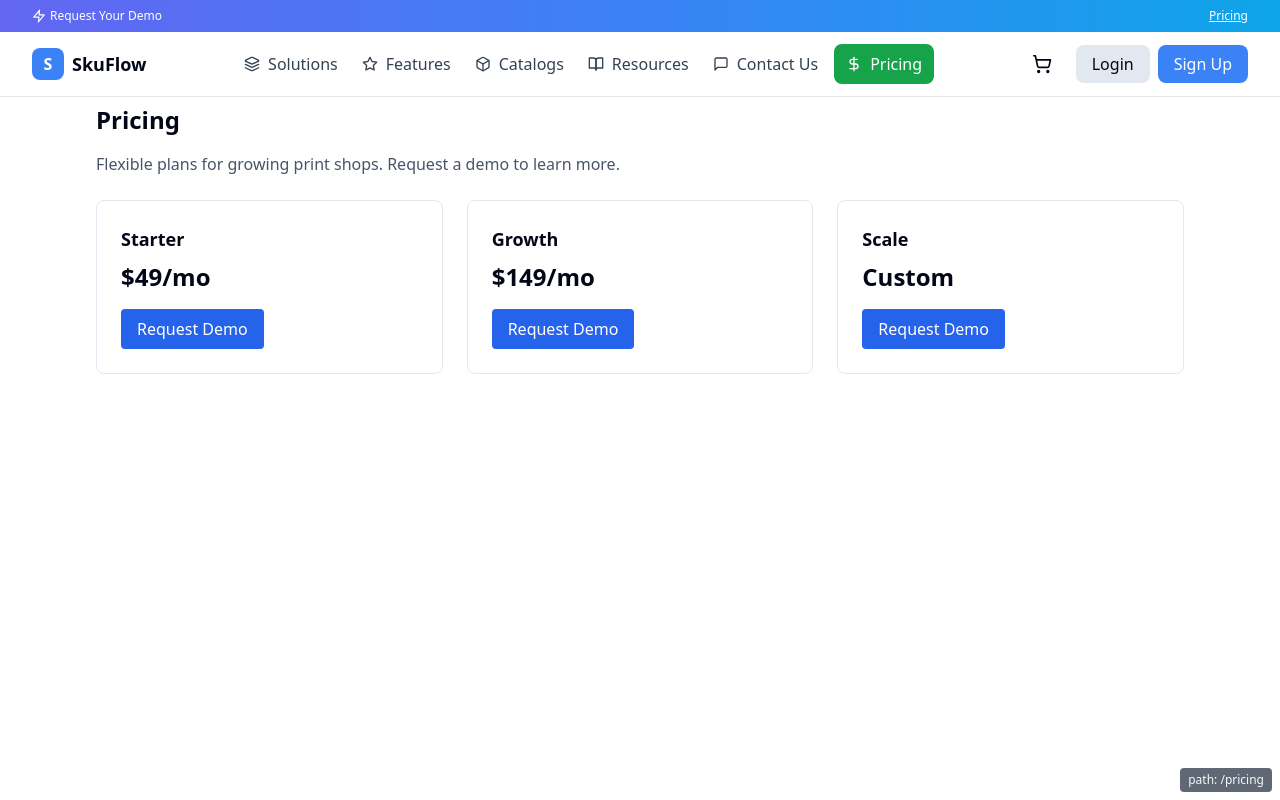
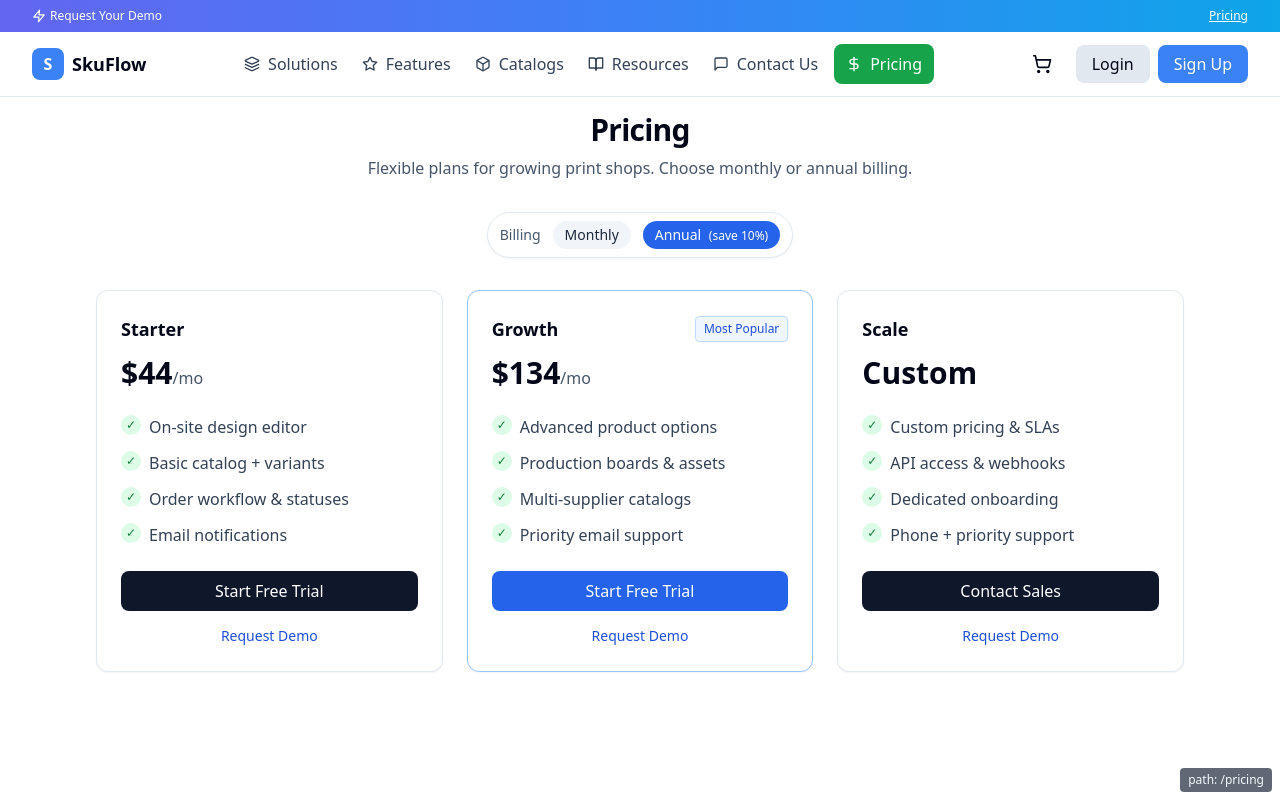
Before and after one commit to AustinRader123/-Users-austinrader-New1jan2925-print-saas-platform, a React (Vite) app in the folder frontend/: page /pricing in a window 1280 px wide. Built offline with nearby package versions, Linux system fonts and the light colour scheme; no server answers.

Commit message:
feat(ui): switch to light theme on home and revamp pricing tiers

```diff
--- a/frontend/src/pages/HomePage.tsx
+++ b/frontend/src/pages/HomePage.tsx
@@ -2,14 +2,14 @@
 
 export default function HomePage() {
   return (
-    <div className="min-h-screen bg-gradient-to-b from-slate-900 to-slate-800 text-white">
+    <div className="min-h-screen bg-gradient-to-b from-slate-50 to-white text-slate-900">
       {/* Hero */}
       <div className="max-w-7xl mx-auto px-4 sm:px-6 lg:px-8 py-24">
         <div className="text-center">
           <h1 className="text-4xl sm:text-5xl font-extrabold mb-6 tracking-tight">
             Design. Produce. Deliver.
           </h1>
-          <p className="text-lg text-slate-300 max-w-3xl mx-auto">
+          <p className="text-lg text-slate-600 max-w-3xl mx-auto">
             SkuFlow is a modern platform for custom product commerce — from on-site
             design to production and fulfillment.
           </p>
@@ -20,38 +20,38 @@
       <div className="px-4 sm:px-6 lg:px-8 pb-20">
         <div className="max-w-7xl mx-auto">
           <div className="mb-8 text-center">
-            <a href="/designs" className="inline-block bg-blue-600 hover:bg-blue-700 text-white px-6 py-3 rounded-lg font-medium">
+            <a href="/designs" className="inline-block bg-blue-600 hover:bg-blue-700 text-white px-6 py-3 rounded-lg font-medium shadow-sm">
               Start Designing
             </a>
           </div>
           <div className="grid md:grid-cols-3 gap-8 mt-6">
-            <div className="rounded-xl bg-slate-800 border border-slate-700 p-8 text-center hover:bg-slate-700 hover:border-slate-600 transition-colors">
-              <div className="flex items-center justify-center w-12 h-12 rounded-xl bg-blue-100 text-blue-600 mx-auto mb-4">
+            <div className="rounded-xl bg-white border border-slate-200 p-8 text-center hover:shadow-md transition-shadow">
+              <div className="flex items-center justify-center w-12 h-12 rounded-xl bg-blue-50 text-blue-600 mx-auto mb-4">
                 {/* design icon */}
                 <svg xmlns="http://www.w3.org/2000/svg" viewBox="0 0 24 24" fill="currentColor" className="w-6 h-6">
                   <path d="M4 4h16v2H4zM4 9h16v2H4zM4 14h16v2H4zM4 19h16v2H4z" />
                 </svg>
               </div>
               <h3 className="text-xl font-semibold mb-2">Design Products</h3>
-              <p className="text-slate-300">Create stunning custom designs with an intuitive on-site editor.</p>
+              <p className="text-slate-600">Create stunning custom designs with an intuitive on-site editor.</p>
             </div>
-            <div className="rounded-xl bg-slate-800 border border-slate-700 p-8 text-center hover:bg-slate-700 hover:border-slate-600 transition-colors">
-              <div className="flex items-center justify-center w-12 h-12 rounded-xl bg-indigo-100 text-indigo-600 mx-auto mb-4">
+            <div className="rounded-xl bg-white border border-slate-200 p-8 text-center hover:shadow-md transition-shadow">
+              <div className="flex items-center justify-center w-12 h-12 rounded-xl bg-indigo-50 text-indigo-600 mx-auto mb-4">
                 <svg xmlns="http://www.w3.org/2000/svg" viewBox="0 0 24 24" fill="currentColor" className="w-6 h-6">
                   <path d="M12 2l7 4-7 4-7-4 7-4zm0 10l7 4-7 4-7-4 7-4z" />
                 </svg>
               </div>
               <h3 className="text-xl font-semibold mb-2">Browse Catalog</h3>
-              <p className="text-slate-300">Explore supplier catalogs with rich variant data and imagery.</p>
+              <p className="text-slate-600">Explore supplier catalogs with rich variant data and imagery.</p>
             </div>
-            <div className="rounded-xl bg-slate-800 border border-slate-700 p-8 text-center hover:bg-slate-700 hover:border-slate-600 transition-colors">
-              <div className="flex items-center justify-center w-12 h-12 rounded-xl bg-rose-100 text-rose-600 mx-auto mb-4">
+            <div className="rounded-xl bg-white border border-slate-200 p-8 text-center hover:shadow-md transition-shadow">
+              <div className="flex items-center justify-center w-12 h-12 rounded-xl bg-rose-50 text-rose-600 mx-auto mb-4">
                 <svg xmlns="http://www.w3.org/2000/svg" viewBox="0 0 24 24" fill="currentColor" className="w-6 h-6">
                   <path d="M6 2h12v4H6zM4 8h16v2H4zM4 12h16v8H4z" />
                 </svg>
               </div>
               <h3 className="text-xl font-semibold mb-2">Manage Orders</h3>
-              <p className="text-slate-300">Track production with clear job states and downloadable assets.</p>
+              <p className="text-slate-600">Track production with clear job states and downloadable assets.</p>
             </div>
           </div>
         </div>
--- a/frontend/src/pages/PricingPage.tsx
+++ b/frontend/src/pages/PricingPage.tsx
@@ -1,22 +1,119 @@
-import React from 'react';
+import React, { useState } from 'react';
 
 export default function PricingPage() {
+  const [annual, setAnnual] = useState(true);
+  const factor = annual ? 0.9 : 1; // 10% off annually
+
+  const tiers = [
+    {
+      name: 'Starter',
+      monthly: 49,
+      highlight: false,
+      features: [
+        'On-site design editor',
+        'Basic catalog + variants',
+        'Order workflow & statuses',
+        'Email notifications',
+      ],
+      cta: { label: 'Start Free Trial', href: '/register' },
+    },
+    {
+      name: 'Growth',
+      monthly: 149,
+      highlight: true,
+      features: [
+        'Advanced product options',
+        'Production boards & assets',
+        'Multi-supplier catalogs',
+        'Priority email support',
+      ],
+      cta: { label: 'Start Free Trial', href: '/register' },
+    },
+    {
+      name: 'Scale',
+      monthly: 0,
+      highlight: false,
+      features: [
+        'Custom pricing & SLAs',
+        'API access & webhooks',
+        'Dedicated onboarding',
+        'Phone + priority support',
+      ],
+      cta: { label: 'Contact Sales', href: '/contact' },
+    },
+  ];
+
   return (
-    <div className="max-w-6xl mx-auto px-4 sm:px-6 lg:px-8 py-10">
-      <h1 className="text-2xl font-semibold mb-4">Pricing</h1>
-      <p className="text-slate-600 dark:text-slate-400 mb-6">Flexible plans for growing print shops. Request a demo to learn more.</p>
+    <div className="max-w-6xl mx-auto px-4 sm:px-6 lg:px-8 py-12">
+      <div className="text-center mb-8">
+        <h1 className="text-3xl font-bold tracking-tight">Pricing</h1>
+        <p className="text-slate-600 mt-2">Flexible plans for growing print shops. Choose monthly or annual billing.</p>
+      </div>
+
+      <div className="flex items-center justify-center mb-8">
+        <div className="inline-flex items-center gap-3 rounded-full border border-slate-200 bg-white px-3 py-2 shadow-sm">
+          <span className="text-sm text-slate-600">Billing</span>
+          <button
+            aria-pressed={!annual}
+            onClick={() => setAnnual(false)}
+            className={`${!annual ? 'bg-blue-600 text-white' : 'bg-slate-100 text-slate-800'} text-sm px-3 py-1 rounded-full`}
+          >
+            Monthly
+          </button>
+          <button
+            aria-pressed={annual}
+            onClick={() => setAnnual(true)}
+            className={`${annual ? 'bg-blue-600 text-white' : 'bg-slate-100 text-slate-800'} text-sm px-3 py-1 rounded-full`}
+          >
+            Annual <span className="ml-1 text-xs">(save 10%)</span>
+          </button>
+        </div>
+      </div>
+
       <div className="grid grid-cols-1 md:grid-cols-3 gap-6">
-        {[
-          { name: 'Starter', price: '$49/mo' },
-          { name: 'Growth', price: '$149/mo' },
-          { name: 'Scale', price: 'Custom' },
-        ].map((p) => (
-          <div key={p.name} className="rounded-lg border border-slate-200 dark:border-slate-800 bg-white dark:bg-slate-900 p-6">
-            <div className="text-lg font-semibold">{p.name}</div>
-            <div className="text-2xl font-bold mt-2">{p.price}</div>
-            <button className="mt-4 bg-blue-600 hover:bg-blue-700 text-white px-4 py-2 rounded">Request Demo</button>
-          </div>
-        ))}
+        {tiers.map((t) => {
+          const price = t.monthly ? Math.round(t.monthly * factor) : null;
+          return (
+            <div
+              key={t.name}
+              className={`rounded-xl border ${t.highlight ? 'border-blue-300' : 'border-slate-200'} bg-white p-6 shadow-sm hover:shadow-md transition-shadow`}
+            >
+              <div className="flex items-center justify-between">
+                <div className="text-lg font-semibold">{t.name}</div>
+                {t.highlight && (
+                  <span className="text-xs font-medium text-blue-700 bg-blue-50 border border-blue-200 px-2 py-1 rounded">Most Popular</span>
+                )}
+              </div>
+              <div className="mt-3">
+                {price !== null ? (
+                  <div className="text-3xl font-bold">${price}<span className="text-base font-medium text-slate-600">/mo</span></div>
+                ) : (
+                  <div className="text-3xl font-bold">Custom</div>
+                )}
+              </div>
+
+              <ul className="mt-6 space-y-3 text-slate-700">
+                {t.features.map((f) => (
+                  <li key={f} className="flex items-start gap-2">
+                    <span className="inline-flex w-5 h-5 items-center justify-center rounded-full bg-green-100 text-green-700 text-xs">✓</span>
+                    <span>{f}</span>
+                  </li>
+                ))}
+              </ul>
+
+              <a
+                href={t.cta.href}
+                className={`mt-6 inline-flex w-full items-center justify-center rounded-lg px-4 py-2 font-medium ${t.highlight ? 'bg-blue-600 text-white hover:bg-blue-700' : 'bg-slate-900 text-white hover:bg-slate-800'}`}
+              >
+                {t.cta.label}
+              </a>
+
+              <div className="mt-3 text-center">
+                <a href="/contact" className="text-sm text-blue-700 hover:text-blue-800">Request Demo</a>
+              </div>
+            </div>
+          );
+        })}
       </div>
     </div>
   );
```
